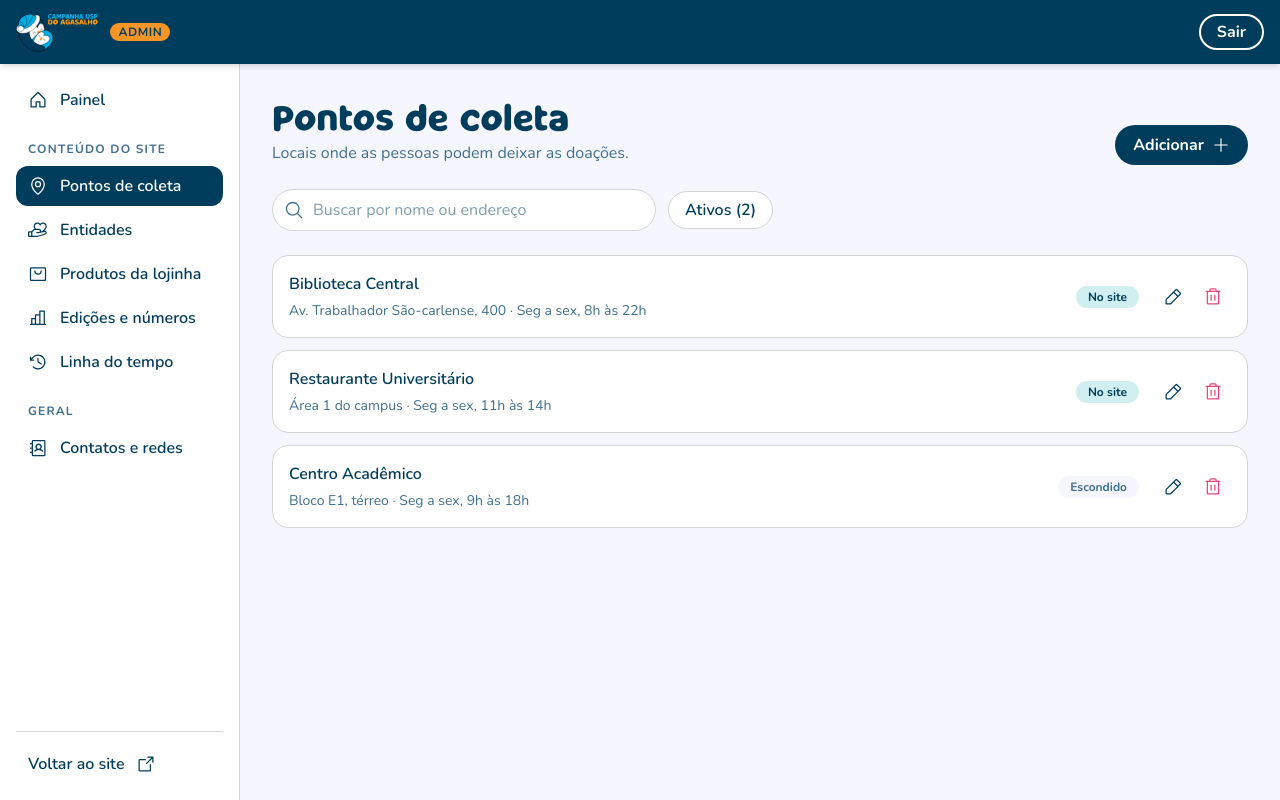
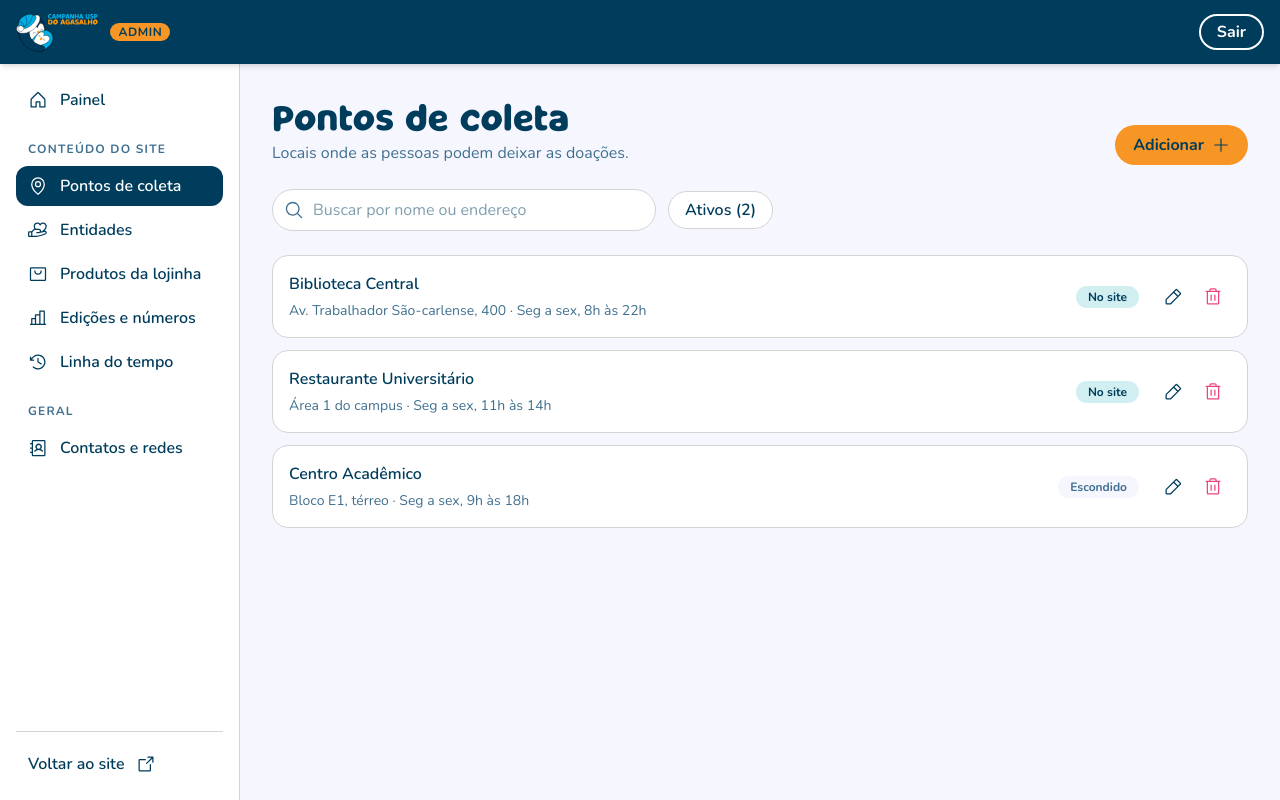
Before and after one commit to USPCodeLabSanca/Campanha-do-Agasalho, a React (Vite) app: page /admin/pontos-de-coleta in a window 1280 px wide. Built offline with nearby package versions, Linux system fonts and the light colour scheme; no server answers.

Commit message:
style: deixa botão de adicionar do admin laranja

```diff
--- a/src/components/admin/AdminPageHeader.tsx
+++ b/src/components/admin/AdminPageHeader.tsx
@@ -23,12 +23,7 @@ export function AdminPageHeader({
       </div>
 
       {onAdd && (
-        <Button
-          variant="dark"
-          size="small"
-          onClick={onAdd}
-          rightIcon={<PlusIcon size={18} />}
-        >
+        <Button size="small" onClick={onAdd} rightIcon={<PlusIcon size={18} />}>
           {addLabel}
         </Button>
       )}
```
